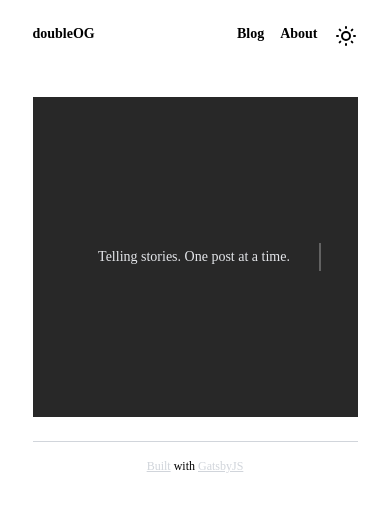
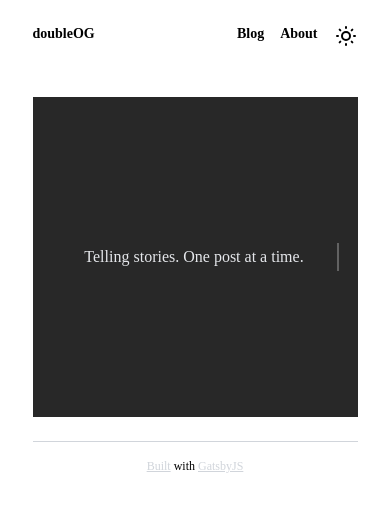
Before and after one commit to themarcusmin/blog, a Gatsby site: page / in a window 390 px wide. Built offline with nearby package versions, Linux system fonts and the light colour scheme; Gatsby itself is replaced by a stand-in of ours.

Commit message:
fix font size

```diff
--- a/src/components/container.js
+++ b/src/components/container.js
@@ -21,7 +21,7 @@
   }
 
   return (
-    <div className="mx-auto h-full w-10/12 md:w-5/12 flex flex-col font-noto-serif text-sm">
+    <div className="mx-auto h-full w-10/12 md:w-5/12 flex flex-col font-noto-serif">
       <Navbar />
       <div className="mb-auto flex-grow h-full">
         {children}
```
